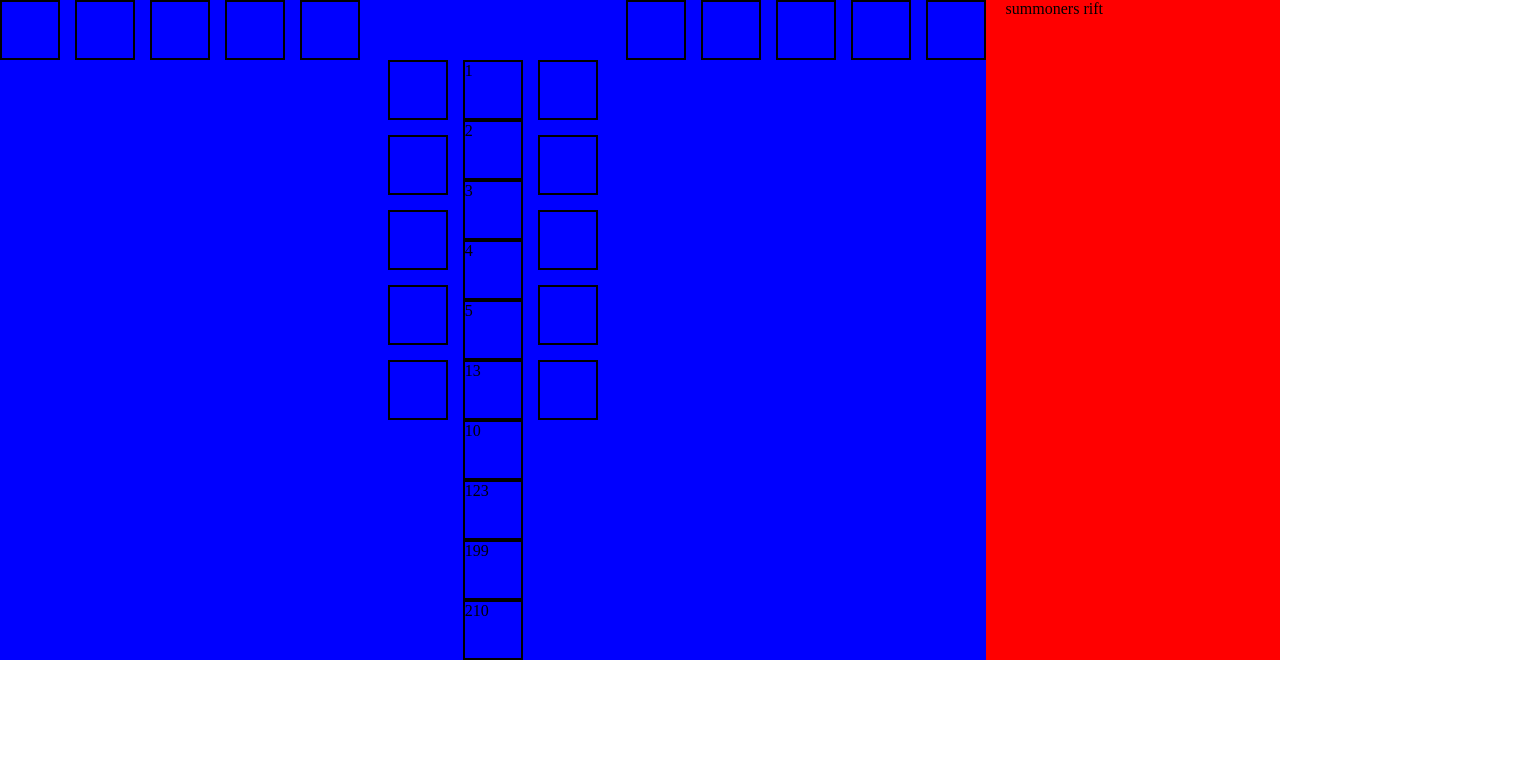
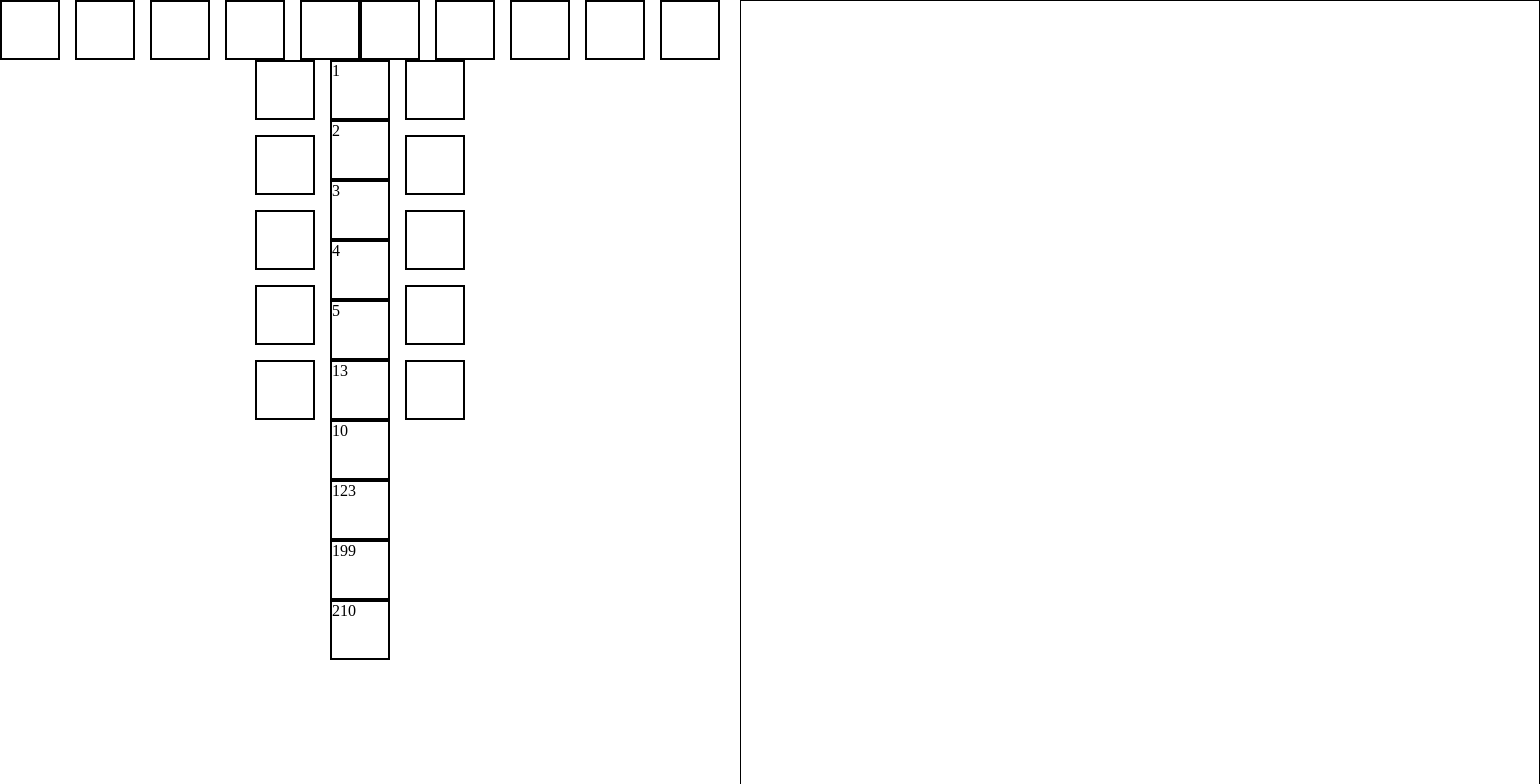
Before and after one commit to rdycld/league-draft, a React (Vite) app: page / in a window 1280 px wide. Shown: the top 784 px of the page, 1540 px wide, since content can reach past the window. Built offline with nearby package versions, Linux system fonts and the light colour scheme.

Commit message:
sync draft with summoners rift

```diff
--- a/src/components/Rectangle.tsx
+++ b/src/components/Rectangle.tsx
@@ -1,5 +1,5 @@
 import React, { ElementRef, RefObject, memo, useRef } from 'react';
-import { Shape } from '../App';
+import { Shape } from '../routes/Playground';
 import { Direction, ResizeDot, directions } from './ResizeDot';
 
 export type Props = Shape & {
@@ -51,7 +51,6 @@ export const Rectangle = memo(function Rectangle({
     >
       <p>top: {y}</p>
       <p>left: {x}</p>
-      <p>selected: {'' + selected}</p>
       {Object.keys(directions).map((key) => (
         <ResizeDot key={key} direction={key} visible={selected} onDrag={handleResize} />
       ))}
--- /dev/null
+++ b/src/components/SummonnersRift.tsx
@@ -0,0 +1,117 @@
+import { ElementRef, memo, useCallback, useEffect, useRef, useState } from 'react';
+import { Picks, type ID } from '../routes/Draft';
+import { DragOptions, calcDrag, drag } from '../utils/drag';
+import { pick } from '../utils/pick';
+import { getDragCoordinates } from '../utils/getDragCoordinates';
+
+type Coordinates = {
+  x: number;
+  y: number;
+};
+
+type DupaProps = Coordinates & {
+  id: ID;
+  onDrag: (event: React.MouseEvent<HTMLDivElement>, index: ID) => void;
+};
+
+const Dupa = memo(function Icon({ id, onDrag, x, y }: DupaProps) {
+  const rectangleRef = useRef<ElementRef<'div'>>(null);
+
+  return (
+    <div
+      style={{
+        userSelect: 'none',
+        top: y,
+        left: x,
+        position: 'absolute',
+        border: '5px solid black',
+        width: 50,
+        height: 50,
+        borderRadius: '50%',
+        display: 'flex',
+        justifyContent: 'center',
+        alignItems: 'center',
+      }}
+      ref={rectangleRef}
+      onMouseDown={(e) => onDrag(e, id)}
+    >
+      {id}
+    </div>
+  );
+});
+
+type Props = {
+  redPicks: Picks;
+  bluePicks: Picks;
+};
+
+export function SummonersRift({ redPicks, bluePicks }: Props) {
+  const [picks, setPicks] = useState<(Coordinates & { id: ID })[]>([]);
+
+  useEffect(() => {
+    const newPicks = [
+      ...makeDraggable(bluePicks, { x: 0, y: 700 }),
+      ...makeDraggable(redPicks, { x: 700, y: 0 }),
+    ];
+
+    setPicks((p) => newPicks.map((pick) => p.find((el) => el.id === pick.id) ?? pick));
+  }, [redPicks, bluePicks]);
+
+  const containerRef = useRef<ElementRef<'div'>>(null);
+
+  const handleDrag = useCallback(
+    (event: React.MouseEvent<HTMLDivElement>, id: ID, options?: DragOptions) => {
+      if (!containerRef.current) {
+        return;
+      }
+
+      const rectangle = event.currentTarget.getBoundingClientRect();
+      const container = containerRef.current.getBoundingClientRect();
+      const initialPoint = pick(event, ['clientX', 'clientY']);
+
+      const onDrag = (event: PointerEvent) => {
+        const drag = calcDrag(event, initialPoint);
+
+        const coordinates = getDragCoordinates(rectangle, container, drag);
+
+        setPicks((p) =>
+          p.map((pick) => {
+            return pick.id === id
+              ? {
+                  ...pick,
+                  ...coordinates,
+                }
+              : pick;
+          }),
+        );
+      };
+
+      drag(event, {
+        onDrag,
+        ...options,
+      });
+    },
+    [],
+  );
+  return (
+    <div
+      ref={containerRef}
+      style={{
+        width: 800,
+        height: 800,
+        border: '1px solid black',
+        position: 'relative',
+      }}
+    >
+      {picks.map((pick) => (
+        <Dupa key={pick.id} onDrag={handleDrag} {...pick} />
+      ))}
+    </div>
+  );
+}
+
+function makeDraggable(val: Picks, coordinates?: Coordinates) {
+  return val
+    .filter((el) => Boolean(el))
+    .map((el) => ({ x: 0, y: 0, id: el, ...coordinates })) as (Coordinates & { id: ID })[];
+}
--- a/src/routes/Draft.tsx
+++ b/src/routes/Draft.tsx
@@ -1,6 +1,7 @@
 import { useCallback, useState } from 'react';
 
 import { Slot, SlotType } from '../components/Slot';
+import { SummonersRift } from '../components/SummonnersRift';
 
 export type ID = Brand<number, 'id'>;
 
@@ -13,7 +14,7 @@ type DraftChamp = {
 type Ban = Brand<number, 'id'> | undefined;
 type Pick = Brand<number, 'id'> | undefined;
 
-type Picks = [Pick, Pick, Pick, Pick, Pick];
+export type Picks = [Pick, Pick, Pick, Pick, Pick];
 type Bans = [Ban, Ban, Ban, Ban, Ban];
 
 export function Draft() {
@@ -117,12 +118,11 @@ export function Draft() {
   }, []);
 
   return (
-    <div style={{ display: 'flex', columnGap: 20, backgroundColor: 'red' }}>
+    <div style={{ display: 'flex', columnGap: 20 }}>
       <div
         style={{
           display: 'flex',
           flexGrow: 3,
-          backgroundColor: 'blue',
           flexDirection: 'column',
         }}
       >
@@ -229,7 +229,7 @@ export function Draft() {
           flexGrow: 2,
         }}
       >
-        summoners rift
+        <SummonersRift redPicks={redPicks} bluePicks={bluePicks} />
       </div>
     </div>
   );
```
